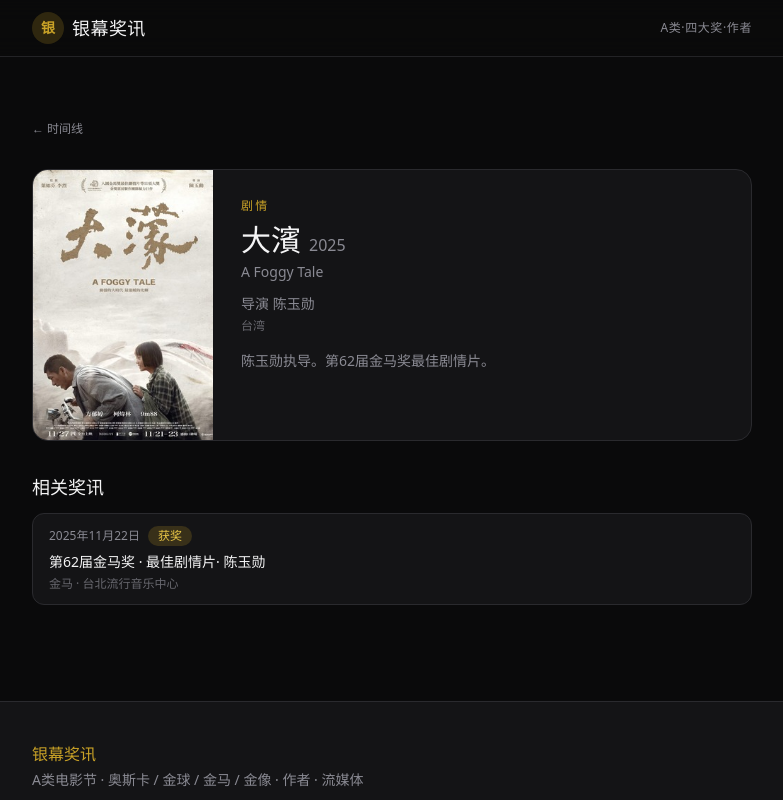
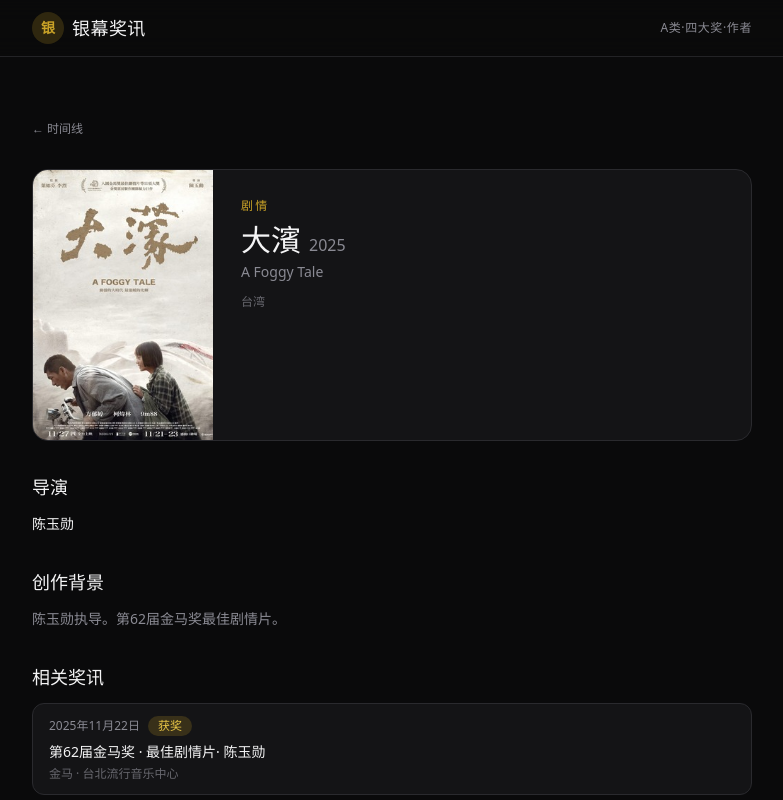
Before and after one commit to xmcter/movie-awards-site, a Next.js app: page /film/a-foggy-tale in a window 1280 px wide. Shown: the top 800 px of the page, without its empty margins (248-1031 px from the left). Built offline with nearby package versions, Linux system fonts and the light colour scheme.

Commit message:
详情页分栏：导演、剧情简介、创作背景

```diff
--- a/src/app/film/[id]/page.tsx
+++ b/src/app/film/[id]/page.tsx
@@ -2,7 +2,7 @@ import type { Metadata } from "next";
 import Link from "next/link";
 import { notFound } from "next/navigation";
 import { TypeBadge } from "@/components/Badge";
-import { films, getFilm, getFilmEvents } from "@/lib/data";
+import { films, getFilm, getFilmEvents, splitFilmCopy } from "@/lib/data";
 import {
   PLATFORM_LABELS,
   RELEASE_STATUS_LABELS,
@@ -24,13 +24,15 @@ export async function generateMetadata({
   const film = getFilm(id);
   if (!film) return { title: "未找到" };
   const title = film.titleEn ? `${film.title} / ${film.titleEn}` : film.title;
+  const { plot, background } = splitFilmCopy(film);
+  const description = plot || background || film.synopsis;
   return {
     title,
-    description: film.synopsis,
+    description,
     alternates: { canonical: `/film/${film.id}` },
     openGraph: {
       title: `${film.title} · 银幕奖讯`,
-      description: film.synopsis,
+      description,
       url: `https://news.readcine.com/film/${film.id}`,
       type: "article",
       images: film.poster
@@ -53,6 +55,21 @@ function initials(title: string): string {
   return trimmed.slice(0, 2);
 }
 
+function Section({
+  title,
+  children,
+}: {
+  title: string;
+  children: React.ReactNode;
+}) {
+  return (
+    <section>
+      <h2 className="font-display text-lg text-cinema-text">{title}</h2>
+      <div className="mt-3 text-sm leading-relaxed text-cinema-muted">{children}</div>
+    </section>
+  );
+}
+
 export default async function FilmPage({
   params,
 }: {
@@ -64,13 +81,29 @@ export default async function FilmPage({
 
   const events = getFilmEvents(film.id);
   const colors = film.posterColors || ["#1a1a2e", "#334155"];
+  const { plot, background } = splitFilmCopy(film);
+  const people =
+    film.directors.length > 0
+      ? film.directors
+      : film.genres.includes("荣誉") || film.genres.includes("评审")
+        ? film.cast
+        : [];
+  const peopleLabel =
+    film.directors.length > 0
+      ? "导演"
+      : film.genres.includes("评审")
+        ? "评审"
+        : film.genres.includes("荣誉")
+          ? "致敬"
+          : "导演";
+
   const jsonLd = {
     "@context": "https://schema.org",
     "@type": "Movie",
     name: film.title,
     alternateName: film.titleEn,
     dateCreated: String(film.year),
-    description: film.synopsis,
+    description: plot || background || film.synopsis,
     director: film.directors.map((name) => ({ "@type": "Person", name })),
     inLanguage: "zh-CN",
   };
@@ -121,27 +154,46 @@ export default async function FilmPage({
             {film.titleEn ? (
               <p className="mt-1 text-sm text-cinema-muted">{film.titleEn}</p>
             ) : null}
-            {film.directors.length > 0 ? (
-              <p className="mt-3 text-sm text-cinema-muted">
-                导演 {film.directors.join("、")}
+            {film.country && film.country.length > 0 ? (
+              <p className="mt-3 text-xs text-cinema-muted/70">
+                {film.country.join(" / ")}
+                {film.runtime ? ` · ${film.runtime} 分钟` : ""}
               </p>
             ) : null}
-            {film.cast.length > 0 ? (
-              <p className="mt-1 text-sm text-cinema-muted">
-                主演 {film.cast.join("、")}
-              </p>
-            ) : null}
-            {film.country && film.country.length > 0 ? (
-              <p className="mt-1 text-xs text-cinema-muted/70">
-                {film.country.join(" / ")}
-              </p>
-            ) : null}
-            <p className="mt-4 text-sm leading-relaxed text-cinema-muted">
-              {film.synopsis}
-            </p>
           </div>
         </div>
       </section>
+
+      <Section title={peopleLabel}>
+        {people.length > 0 ? (
+          <p className="text-cinema-text">{people.join("、")}</p>
+        ) : (
+          <p>尚无导演资料。时间线仍挂已发生的奖项。</p>
+        )}
+        {film.directors.length > 0 && film.cast.length > 0 ? (
+          <p className="mt-2 text-xs text-cinema-muted/70">
+            主演 {film.cast.join("、")}
+          </p>
+        ) : null}
+      </Section>
+
+      {plot ? (
+        <Section title="剧情简介">
+          <p>{plot}</p>
+        </Section>
+      ) : null}
+
+      {background ? (
+        <Section title="创作背景">
+          <p>{background}</p>
+        </Section>
+      ) : null}
+
+      {!plot && !background ? (
+        <Section title="创作背景">
+          <p>尚无公开剧情与创作资料，不编造。</p>
+        </Section>
+      ) : null}
 
       {film.streaming.length > 0 ? (
         <section>
--- /dev/null
+++ b/src/data/film-copy.json
@@ -0,0 +1,54 @@
+{
+  "ink": {
+    "synopsis": "改编自詹姆斯·格雷厀姆同名舞台剧。故事回到一家报业帝国的起步阶段：报纸如何用夺目、速度与说故事改写市场。",
+    "background": "丹尼·博伊尔执导。杰克·奥康奈尔、盖·皮尔斯、克莱尔·芙伊主演。第83届威尼斯电影节开幕并入围主竞赛。片方公布 Netflix 拥有美国与拉美权益，上线日待定。"
+  },
+  "the-odyssey": {
+    "synopsis": "克里斯托弗·诺兰改编荷马史诗。奥德修斯返乡。",
+    "background": "全片 IMAX 70mm 胶片。未走三大竞赛。马特·达蒙、汤姆·霍兰德、安妮·海瑟薇主演。"
+  },
+  "digger": {
+    "synopsis": "伊尼亚里图自《荒野猎人》后的英语长片。",
+    "background": "全片 VistaVision。未入威尼斯版块。汤姆·克鲁斯、里兹·阿迈德、约翰·古德曼、桑德拉·惠勒出演。"
+  },
+  "fjord": {
+    "synopsis": "克里斯蒂安·蒙吉新作。",
+    "background": "第79届暨纳电影节金棕榈。MUBI 拥有部分地区权益，上线日待定。"
+  },
+  "yellow-letters": {
+    "synopsis": "伊尔克·恰塔克新作。",
+    "background": "第76届柏林电影节金熊奖。MUBI 拥有权益，上线日待定。"
+  },
+  "two-seasons-two-strangers": {
+    "synopsis": "三宅唱新作。",
+    "background": "第78届洛迦诺电影节金豹奖。"
+  },
+  "los-domingos": {
+    "synopsis": "Alauda Ruiz de Azúa 执导。",
+    "background": "第73届圣塞巴斯蒂安电影节金贝壳奖。"
+  },
+  "black-red-yellow": {
+    "synopsis": "阿克坦·阿雷姆·库巴特执导。",
+    "background": "第27届上海国际电影节金爵奖最佳影片。"
+  },
+  "gloaming-in-luomu": {
+    "synopsis": "张律执导。",
+    "background": "第30届釜山国际电影节釜山奖最佳影片。"
+  },
+  "palestine-36": {
+    "synopsis": "安玛丽·贾西尔执导。",
+    "background": "第38届东京国际电影节东京大奖。"
+  },
+  "honorary-clooney": {
+    "synopsis": "",
+    "background": "第83届威尼斯电影节荣誉金狮。"
+  },
+  "honorary-burstyn": {
+    "synopsis": "",
+    "background": "第83届威尼斯电影节荣誉金狮。"
+  },
+  "venice-jury-2026": {
+    "synopsis": "",
+    "background": "第83届威尼斯电影节主竞赛评委主席。"
+  }
+}
--- a/src/lib/data.ts
+++ b/src/lib/data.ts
@@ -5,6 +5,7 @@ import auteurNewsData from "@/data/auteur-news.json";
 import majorAwardsData from "@/data/major-awards.json";
 import moreCatalogData from "@/data/more-catalog.json";
 import extraCatalogData from "@/data/extra-catalog.json";
+import filmCopyData from "@/data/film-copy.json";
 import type {
   AwardCeremony,
   AwardOrg,
@@ -27,16 +28,32 @@ type CatalogSlice = {
   ceremonies: AwardCeremony[];
 };
 
+type FilmCopy = Partial<
+  Pick<Film, "synopsis" | "background" | "directors" | "cast">
+>;
+
 const major = majorAwardsData as unknown as CatalogSlice;
 const extra = moreCatalogData as unknown as CatalogSlice;
 const moreExtra = extraCatalogData as unknown as CatalogSlice;
+const filmCopy = filmCopyData as Record<string, FilmCopy>;
+
+function applyCopy(film: Film): Film {
+  const extraCopy = filmCopy[film.id];
+  if (!extraCopy) return film;
+  return {
+    ...film,
+    ...extraCopy,
+    directors: extraCopy.directors ?? film.directors,
+    cast: extraCopy.cast ?? film.cast,
+  };
+}
 
 export const films = [
   ...(filmsData as Film[]),
   ...major.films,
   ...extra.films,
   ...moreExtra.films,
-];
+].map(applyCopy);
 export const orgs = [...(orgsData as AwardOrg[]), ...(major.orgs ?? [])];
 export const ceremonies = [
   ...(ceremoniesData as AwardCeremony[]),
@@ -58,7 +75,9 @@ function getOrg(id: string): AwardOrg | undefined {
 }
 
 export function getFilm(id: string): Film | undefined {
-  return films.find((f) => f.id === id);
+  const film = films.find((f) => f.id === id);
+  if (!film) return undefined;
+  return { ...film, poster: withBase(film.poster) };
 }
 
 function filmKindOf(film: Film): FilmKind {
@@ -78,6 +97,24 @@ const A_CLASS = new Set([
   "busan",
   "karlovy-vary",
 ]);
+
+export const AWARD_ONLY =
+  /第\d+届|荣誉金狮|评委主席|日程公布|长片报名/;
+
+export function splitFilmCopy(film: Film): {
+  plot: string;
+  background: string;
+} {
+  const background = (film.background || "").trim();
+  const raw = (film.synopsis || "").trim();
+  if (background) {
+    return { plot: raw, background };
+  }
+  if (raw && AWARD_ONLY.test(raw)) {
+    return { plot: "", background: raw };
+  }
+  return { plot: raw, background: "" };
+}
 
 export function todayISO(now = new Date()): string {
   const y = now.getFullYear();
--- a/src/types/index.ts
+++ b/src/types/index.ts
@@ -55,6 +55,8 @@ export interface Film {
   titleEn?: string;
   year: number;
   synopsis: string;
+  /** 创作背景：导演路径、改编依据、展映/定档等已发生的公开信息 */
+  background?: string;
   directors: string[];
   cast: string[];
   genres: string[];
```
